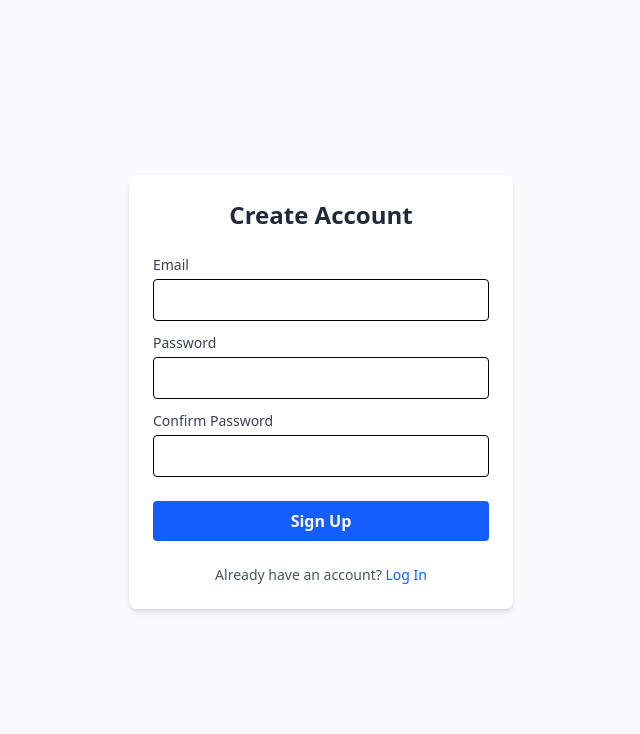
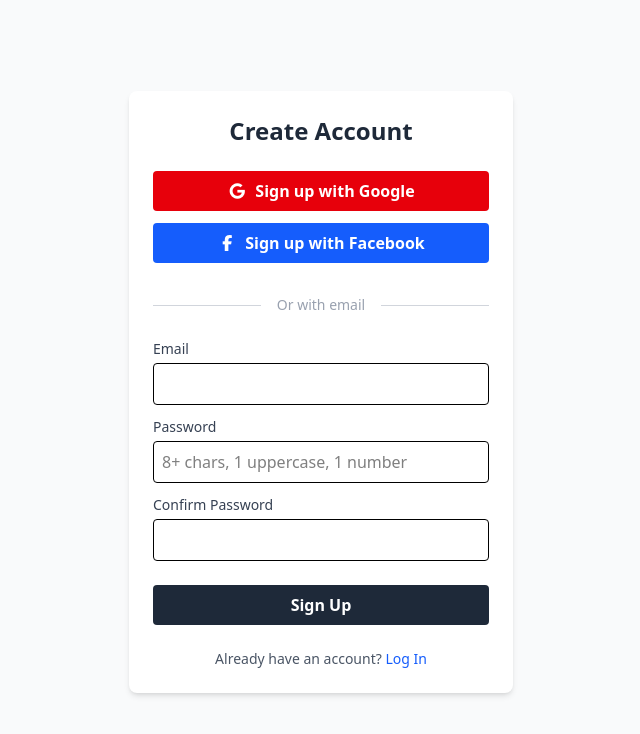
Before and after one commit to Navitag-tech-systems/track.navitag.com, a Vue app: page /signup in a window 1280 px wide. Shown: the top 734 px of the page, without its empty margins (319-959 px from the left). Built offline with nearby package versions, Linux system fonts and the light colour scheme; no server answers; what @capacitor/core would draw is missing.

Commit message:
firebase auth callback

```diff
--- a/package.json
+++ b/package.json
@@ -19,6 +19,7 @@
     "@capacitor/cli": "^8.0.1",
     "@capacitor/core": "^8.0.1",
     "@capacitor/ios": "^8.0.1",
+    "@fortawesome/fontawesome-free": "^7.1.0",
     "@tailwindcss/vite": "^4.1.18",
     "firebase": "^12.8.0",
     "pinia": "^3.0.4",
--- a/src/router.js
+++ b/src/router.js
@@ -4,6 +4,7 @@
 import LoginView from '@/views/login/index.vue'
 import SignupView from '@/views/signup/index.vue'
 import ForgotPasswordView from '@/views/pwReset/index.vue'
+import authCallback from '@/views/authCallback/index.vue';
 
 const router = createRouter({
   // createWebHistory works for Capacitor apps (http://localhost or capacitor://)
@@ -29,6 +30,11 @@
       path: '/forgot-password',
       name: 'forgot-password',
       component: ForgotPasswordView
+    },
+    {
+      path: '/auth/action', // <--- The callback route
+      name: 'auth-action',
+      component: authCallback
     }
   ]
 })
--- a/src/utils/auth.js
+++ b/src/utils/auth.js
@@ -6,13 +6,12 @@
 import { FirebaseAuthentication } from '@capacitor-firebase/authentication';
 import { auth } from '@/firebase';
 
-// 1. Add new providers here
 export const supportedProviders = [
   {
     id: 'google',
     name: 'Google',
-    icon: 'google-icon', // You can use an SVG or class string here
-    color: 'bg-red-600',
+    icon: 'fa-brands fa-google', // FontAwesome class
+    color: 'bg-red-600 hover:bg-red-700',
     handler: async () => {
       const result = await FirebaseAuthentication.signInWithGoogle();
       const credential = GoogleAuthProvider.credential(result.credential.idToken);
@@ -22,8 +21,8 @@
   {
     id: 'facebook',
     name: 'Facebook',
-    icon: 'facebook-icon',
-    color: 'bg-blue-600',
+    icon: 'fa-brands fa-facebook-f', // FontAwesome class
+    color: 'bg-blue-600 hover:bg-blue-700',
     handler: async () => {
       const result = await FirebaseAuthentication.signInWithFacebook();
       const credential = FacebookAuthProvider.credential(result.credential.accessToken);
@@ -32,8 +31,8 @@
   }
 ];
 
-// 2. Generic error parser
 export const getErrorMessage = (error) => {
+  // ... keep existing error parser ...
   switch (error.code) {
     case 'auth/user-not-found': return 'No account found with this email.';
     case 'auth/wrong-password': return 'Incorrect password.';
--- /dev/null
+++ b/src/views/authCallback/index.vue
@@ -0,0 +1,120 @@
+<script setup>
+import { ref, onMounted } from 'vue';
+import { useRoute, useRouter } from 'vue-router';
+import { applyActionCode, confirmPasswordReset, verifyPasswordResetCode, getAuth } from 'firebase/auth';
+
+const route = useRoute();
+const router = useRouter();
+const auth = getAuth();
+
+// Query params from the email link
+const mode = route.query.mode; // 'resetPassword', 'verifyEmail', or 'recoverEmail'
+const actionCode = route.query.oobCode;
+
+// State
+const loading = ref(true);
+const errorMsg = ref('');
+const successMsg = ref('');
+const newPassword = ref('');
+const showPasswordForm = ref(false);
+
+onMounted(async () => {
+  if (!mode || !actionCode) {
+    errorMsg.value = "Invalid link.";
+    loading.value = false;
+    return;
+  }
+
+  // Handle different modes
+  switch (mode) {
+    case 'resetPassword':
+      await handleResetPasswordInit();
+      break;
+    case 'verifyEmail':
+      await handleVerifyEmail();
+      break;
+    default:
+      errorMsg.value = "Invalid action mode.";
+      loading.value = false;
+  }
+});
+
+// --- Mode: Reset Password ---
+const handleResetPasswordInit = async () => {
+  try {
+    // Verify the code is valid before showing the form
+    const email = await verifyPasswordResetCode(auth, actionCode);
+    showPasswordForm.value = true; // Show input field
+  } catch (e) {
+    errorMsg.value = "Invalid or expired reset link.";
+  } finally {
+    loading.value = false;
+  }
+};
+
+const submitNewPassword = async () => {
+  loading.value = true;
+  try {
+    await confirmPasswordReset(auth, actionCode, newPassword.value);
+    successMsg.value = "Password updated! Redirecting to login...";
+    setTimeout(() => router.push('/login'), 3000);
+  } catch (e) {
+    errorMsg.value = e.message;
+    loading.value = false;
+  }
+};
+
+// --- Mode: Verify Email ---
+const handleVerifyEmail = async () => {
+  try {
+    await applyActionCode(auth, actionCode);
+    successMsg.value = "Email verified successfully! You can now sign in.";
+  } catch (e) {
+    errorMsg.value = "Verification failed or link expired.";
+  } finally {
+    loading.value = false;
+  }
+};
+</script>
+
+<template>
+  <div class="flex flex-col items-center justify-center min-h-screen p-4 bg-gray-50 pt-safe-top">
+    <div class="w-full max-w-md bg-white p-6 rounded-lg shadow-md text-center">
+
+      <div v-if="loading" class="py-4">
+        <i class="fa-solid fa-circle-notch fa-spin text-3xl text-blue-600"></i>
+        <p class="mt-2 text-gray-600">Processing...</p>
+      </div>
+
+      <div v-else-if="errorMsg" class="text-red-500">
+        <i class="fa-solid fa-circle-exclamation text-4xl mb-2"></i>
+        <p>{{ errorMsg }}</p>
+        <RouterLink to="/login" class="block mt-4 text-blue-600 underline">Back to Login</RouterLink>
+      </div>
+
+      <div v-else-if="successMsg" class="text-green-600">
+        <i class="fa-solid fa-circle-check text-4xl mb-2"></i>
+        <p>{{ successMsg }}</p>
+        <RouterLink to="/login" class="block mt-4 text-blue-600 underline">Go to Login</RouterLink>
+      </div>
+
+      <div v-else-if="showPasswordForm">
+        <h2 class="text-xl font-bold mb-4">Set New Password</h2>
+        <form @submit.prevent="submitNewPassword">
+          <input
+            v-model="newPassword"
+            type="password"
+            placeholder="Enter new password"
+            class="w-full border p-2 rounded mb-4"
+            required
+            minlength="6"
+          />
+          <button type="submit" class="w-full bg-blue-600 text-white font-bold py-2 rounded">
+            Save Password
+          </button>
+        </form>
+      </div>
+
+    </div>
+  </div>
+</template>
--- a/src/views/login/index.vue
+++ b/src/views/login/index.vue
@@ -53,6 +53,7 @@
           :class="`${p.color} w-full text-white font-semibold py-2 px-4 rounded flex items-center justify-center transition hover:opacity-90`"
           :disabled="loading"
         >
+          <i :class="`${p.icon} mr-2`"></i>
           Sign in with {{ p.name }}
         </button>
       </div>
--- a/src/views/pwReset/index.vue
+++ b/src/views/pwReset/index.vue
@@ -14,8 +14,16 @@
   message.value = '';
   errorMsg.value = '';
 
+  const actionCodeSettings = {
+    // 1. Point to your hosted PWA URL or localhost for dev
+    // IMPORTANT: You must add this URL to "Authorized Domains" in Firebase Console -> Auth -> Settings
+    url: `${window.location.origin}/auth/action`,
+    handleCodeInApp: true,
+  };
+
   try {
-    await sendPasswordResetEmail(auth, email.value);
+    // 2. Pass settings as the second argument
+    await sendPasswordResetEmail(auth, email.value, actionCodeSettings);
     message.value = "Password reset link sent! Check your inbox.";
   } catch (e) {
     errorMsg.value = getErrorMessage(e);
--- a/src/views/signup/index.vue
+++ b/src/views/signup/index.vue
@@ -3,7 +3,7 @@
 import { useRouter } from 'vue-router';
 import { createUserWithEmailAndPassword } from 'firebase/auth';
 import { auth } from '@/firebase';
-import { getErrorMessage } from '@/utils/auth';
+import { supportedProviders, getErrorMessage } from '@/utils/auth'; // Import providers
 
 const email = ref('');
 const password = ref('');
@@ -12,9 +12,39 @@
 const loading = ref(false);
 const router = useRouter();
 
+// Password Validation Logic
+const validatePassword = (pwd) => {
+  if (pwd.length < 8) return "Password must be at least 8 characters.";
+  if (!/[A-Z]/.test(pwd)) return "Password must contain at least one uppercase letter.";
+  if (!/[0-9]/.test(pwd)) return "Password must contain at least one number.";
+  return null;
+};
+
+// Social Signup Handler
+const handleProviderSignup = async (providerHandler) => {
+  loading.value = true;
+  errorMsg.value = '';
+  try {
+    await providerHandler();
+    router.replace('/');
+  } catch (e) {
+    errorMsg.value = "Signup failed: " + e.message;
+  } finally {
+    loading.value = false;
+  }
+};
+
 const handleSignup = async () => {
+  // 1. Check Matching Passwords
   if (password.value !== confirmPassword.value) {
     errorMsg.value = "Passwords do not match.";
+    return;
+  }
+
+  // 2. Check Password Complexity
+  const passwordError = validatePassword(password.value);
+  if (passwordError) {
+    errorMsg.value = passwordError;
     return;
   }
 
@@ -37,7 +67,26 @@
     <div class="w-full max-w-sm bg-white p-6 rounded-lg shadow-md">
       <h1 class="text-2xl font-bold mb-6 text-center text-gray-800">Create Account</h1>
 
-      <form @submit.prevent="handleSignup">
+      <div class="space-y-3 mb-6">
+        <button
+          v-for="p in supportedProviders"
+          :key="p.id"
+          @click="handleProviderSignup(p.handler)"
+          :class="`${p.color} w-full text-white font-semibold py-2 px-4 rounded flex items-center justify-center transition disabled:opacity-50`"
+          :disabled="loading"
+        >
+          <i :class="`${p.icon} mr-2`"></i>
+          Sign up with {{ p.name }}
+        </button>
+      </div>
+
+      <div class="relative flex py-2 items-center">
+        <div class="flex-grow border-t border-gray-300"></div>
+        <span class="flex-shrink mx-4 text-gray-400 text-sm">Or with email</span>
+        <div class="flex-grow border-t border-gray-300"></div>
+      </div>
+
+      <form @submit.prevent="handleSignup" class="mt-4">
         <div class="mb-3">
           <label class="block text-sm font-medium text-gray-700 mb-1">Email</label>
           <input v-model="email" type="email" required class="w-full border p-2 rounded focus:ring-2 focus:ring-blue-500 outline-none" />
@@ -45,7 +94,13 @@
 
         <div class="mb-3">
           <label class="block text-sm font-medium text-gray-700 mb-1">Password</label>
-          <input v-model="password" type="password" required class="w-full border p-2 rounded focus:ring-2 focus:ring-blue-500 outline-none" />
+          <input
+            v-model="password"
+            type="password"
+            required
+            class="w-full border p-2 rounded focus:ring-2 focus:ring-blue-500 outline-none"
+            placeholder="8+ chars, 1 uppercase, 1 number"
+          />
         </div>
 
         <div class="mb-6">
@@ -53,12 +108,12 @@
           <input v-model="confirmPassword" type="password" required class="w-full border p-2 rounded focus:ring-2 focus:ring-blue-500 outline-none" />
         </div>
 
-        <button type="submit" :disabled="loading" class="w-full bg-blue-600 hover:bg-blue-700 text-white font-bold py-2 px-4 rounded transition disabled:opacity-50">
+        <button type="submit" :disabled="loading" class="w-full bg-gray-800 hover:bg-gray-900 text-white font-bold py-2 px-4 rounded transition disabled:opacity-50">
           {{ loading ? 'Creating Account...' : 'Sign Up' }}
         </button>
       </form>
 
-      <p v-if="errorMsg" class="text-red-500 mt-4 text-center text-sm">{{ errorMsg }}</p>
+      <p v-if="errorMsg" class="text-red-500 mt-4 text-center text-sm bg-red-50 p-2 rounded">{{ errorMsg }}</p>
 
       <div class="mt-6 text-center text-sm text-gray-600">
         Already have an account?
```
Also changed, not shown: src/main.js (+8 -4 lines), 1 other file (tests, documents, lock files or other folders).
